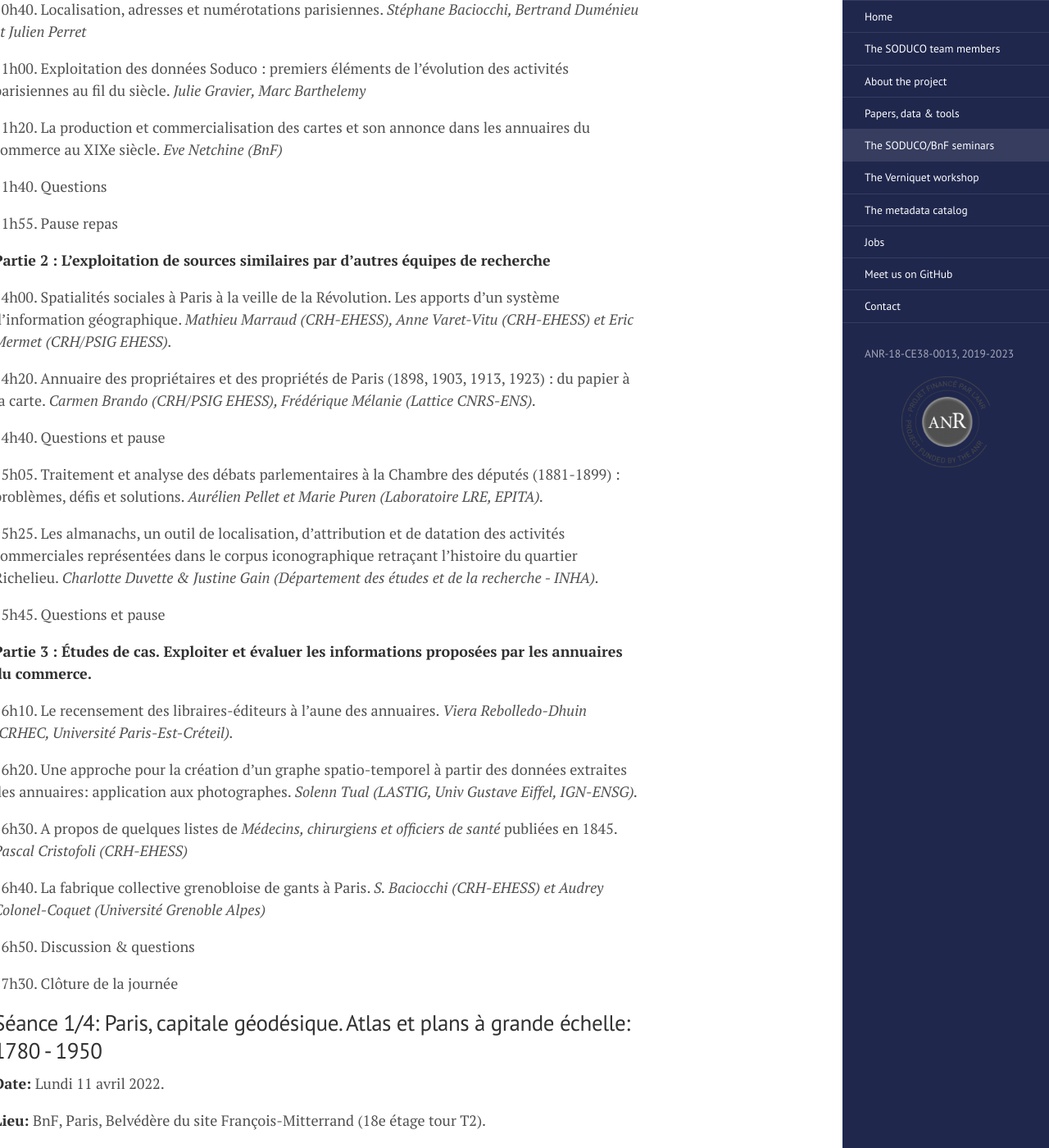
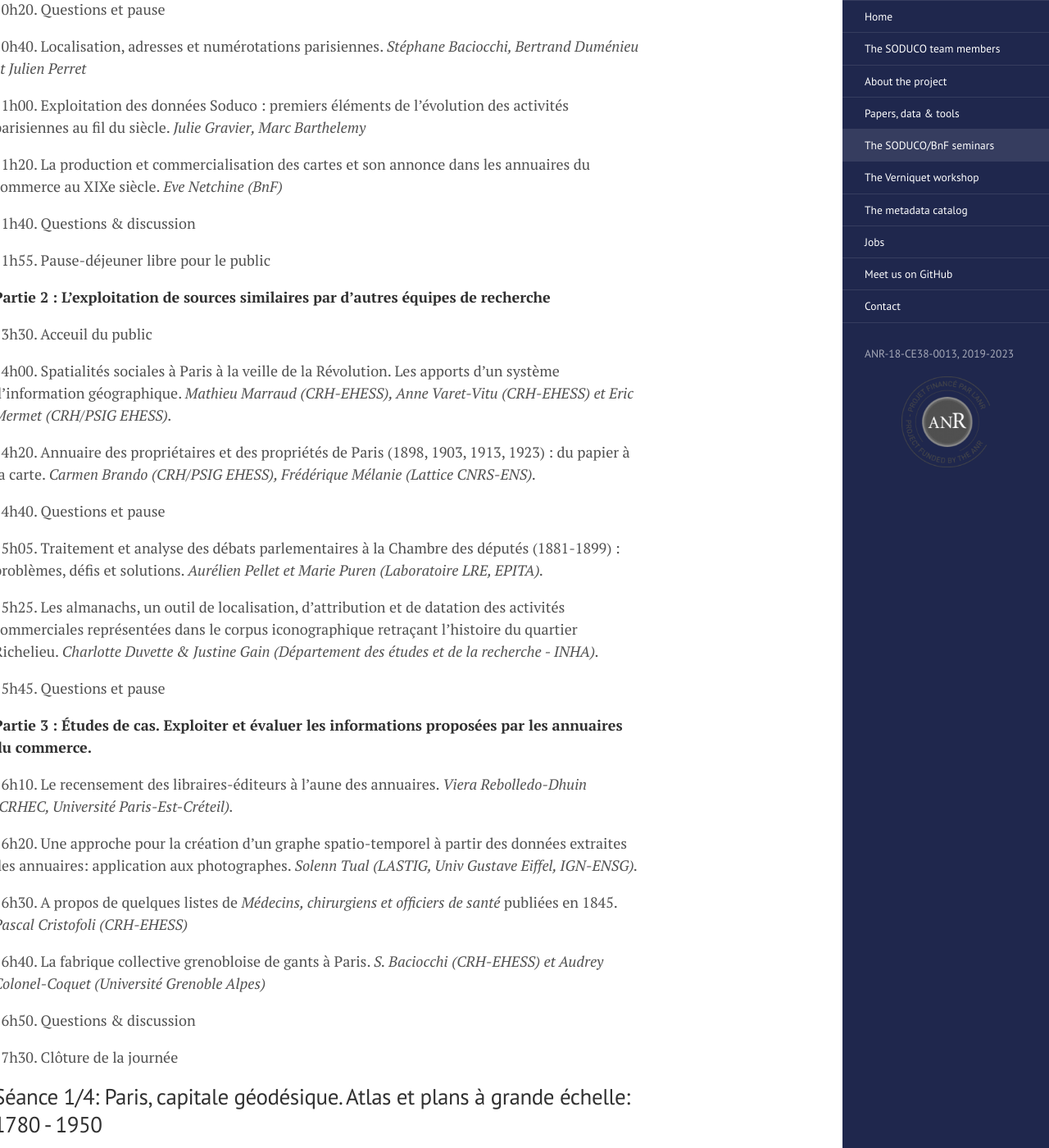
Before and after one commit to soduco/soduco.github.io, a Jekyll site: the page built from soduco_bnf_seminars.md, in a window 1280 px wide and 1400 px high, scrolled down 2431 px. Shown: the whole window at 82% size. Built offline with Jekyll 4.4.1, drawn with Linux system fonts in a browser that asks for light colours; some of the changed text lies outside the part shown.

Commit message:
Précisions horraires acceuil

```diff
--- a/soduco_bnf_seminars.md
+++ b/soduco_bnf_seminars.md
@@ -41,6 +41,8 @@
 
 ### Programme prévisionnel
 
+09h15. Acceuil du public
+
 09h30. Ouverture
 
 **Partie 1: Les collections d'annuaires commerciaux parisiens. Corpus, extraction, exploitation par l'équipe SoDUCo-BnF**
@@ -57,11 +59,13 @@
 
 11h20. La production et commercialisation des cartes et son annonce dans les annuaires du commerce au XIXe siècle. *Eve Netchine (BnF)*
 
-11h40. Questions
+11h40. Questions & discussion
 
-11h55. Pause repas
+11h55. Pause-déjeuner libre pour le public
 
 **Partie 2 : L’exploitation de sources similaires par d’autres équipes de recherche**
+
+13h30. Acceuil du public
 
 14h00. Spatialités sociales à Paris à la veille de la Révolution. Les apports d’un système d’information géographique. *Mathieu Marraud (CRH-EHESS), Anne Varet-Vitu (CRH-EHESS) et Eric Mermet  (CRH/PSIG EHESS).*
 
@@ -85,7 +89,7 @@
 
 16h40. La fabrique collective grenobloise de gants à Paris. *S. Baciocchi (CRH-EHESS) et Audrey Colonel-Coquet (Université Grenoble Alpes)*
 
-16h50. Discussion & questions
+16h50. Questions & discussion
 
 17h30. Clôture de la journée
 
```
